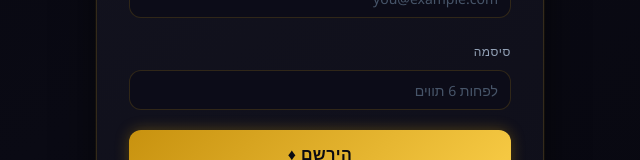
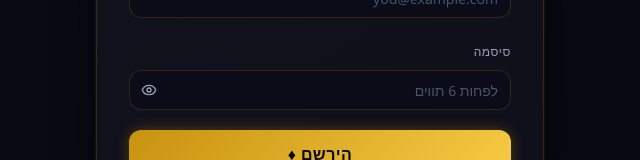
Before and after one commit to duducr23/poker-league, a Next.js app: page /register in a window 1280 px wide. Shown: the part 450-610 px from the top of the page, without its empty margins (351-991 px from the left). Built offline with nearby package versions, Linux system fonts and the light colour scheme.

Commit message:
feat: show/hide password toggle on login and register

```diff
--- a/app/(auth)/login/page.tsx
+++ b/app/(auth)/login/page.tsx
@@ -10,7 +10,7 @@ import { Button } from "@/components/ui/button";
 import { Input } from "@/components/ui/input";
 import { Label } from "@/components/ui/label";
 import { toast } from "@/components/ui/use-toast";
-import { Loader2, Mail, Lock } from "lucide-react";
+import { Loader2, Mail, Lock, Eye, EyeOff } from "lucide-react";
 
 const schema = z.object({
   email: z.string().email("אימייל לא תקין"),
@@ -21,6 +21,7 @@ type FormData = z.infer<typeof schema>;
 export default function LoginPage() {
   const router = useRouter();
   const [loading, setLoading] = useState(false);
+  const [showPassword, setShowPassword] = useState(false);
   const { register, handleSubmit, formState: { errors } } = useForm<FormData>({ resolver: zodResolver(schema) });
 
   async function onSubmit(data: FormData) {
@@ -67,7 +68,12 @@ export default function LoginPage() {
             <Lock className="h-3.5 w-3.5" style={{ color: "#d4a017" }} />
             סיסמה
           </Label>
-          <Input id="password" type="password" placeholder="••••••" {...register("password")} />
+          <div className="relative">
+            <Input id="password" type={showPassword ? "text" : "password"} placeholder="••••••" {...register("password")} className="pl-10" />
+            <button type="button" onClick={() => setShowPassword(v => !v)} className="absolute left-3 top-1/2 -translate-y-1/2 text-slate-400 hover:text-slate-200">
+              {showPassword ? <EyeOff className="h-4 w-4" /> : <Eye className="h-4 w-4" />}
+            </button>
+          </div>
           {errors.password && <p className="text-xs text-red-400">{errors.password.message}</p>}
         </div>
 
--- a/app/(auth)/register/page.tsx
+++ b/app/(auth)/register/page.tsx
@@ -11,7 +11,7 @@ import { Button } from "@/components/ui/button";
 import { Input } from "@/components/ui/input";
 import { Label } from "@/components/ui/label";
 import { toast } from "@/components/ui/use-toast";
-import { Loader2 } from "lucide-react";
+import { Loader2, Eye, EyeOff } from "lucide-react";
 
 const schema = z.object({
   name: z.string().min(2, "שם חייב להכיל לפחות 2 תווים"),
@@ -23,6 +23,7 @@ type FormData = z.infer<typeof schema>;
 export default function RegisterPage() {
   const router = useRouter();
   const [loading, setLoading] = useState(false);
+  const [showPassword, setShowPassword] = useState(false);
   const { register, handleSubmit, formState: { errors } } = useForm<FormData>({ resolver: zodResolver(schema) });
 
   async function onSubmit(data: FormData) {
@@ -66,7 +67,12 @@ export default function RegisterPage() {
         </div>
         <div className="space-y-2">
           <Label className="text-slate-400 text-xs uppercase tracking-wider">סיסמה</Label>
-          <Input type="password" placeholder="לפחות 6 תווים" {...register("password")} />
+          <div className="relative">
+            <Input type={showPassword ? "text" : "password"} placeholder="לפחות 6 תווים" {...register("password")} className="pl-10" />
+            <button type="button" onClick={() => setShowPassword(v => !v)} className="absolute left-3 top-1/2 -translate-y-1/2 text-slate-400 hover:text-slate-200">
+              {showPassword ? <EyeOff className="h-4 w-4" /> : <Eye className="h-4 w-4" />}
+            </button>
+          </div>
           {errors.password && <p className="text-xs text-red-400">{errors.password.message}</p>}
         </div>
         <Button type="submit" className="w-full mt-2" size="lg" disabled={loading}>
```
